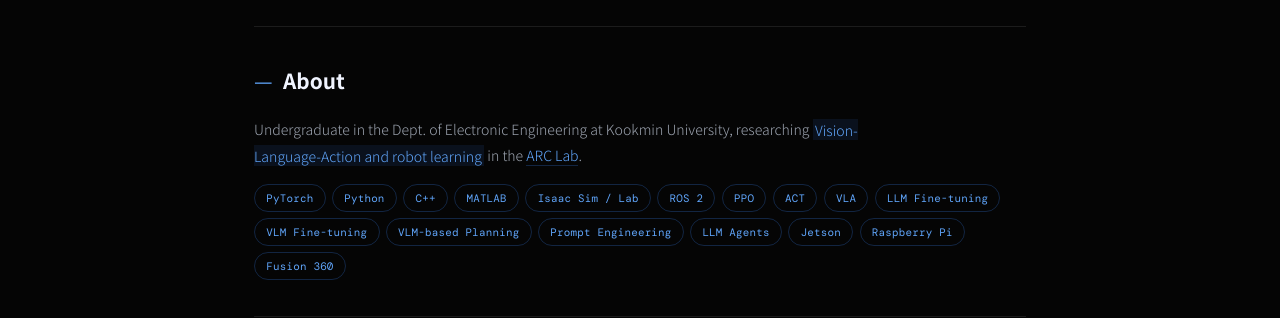
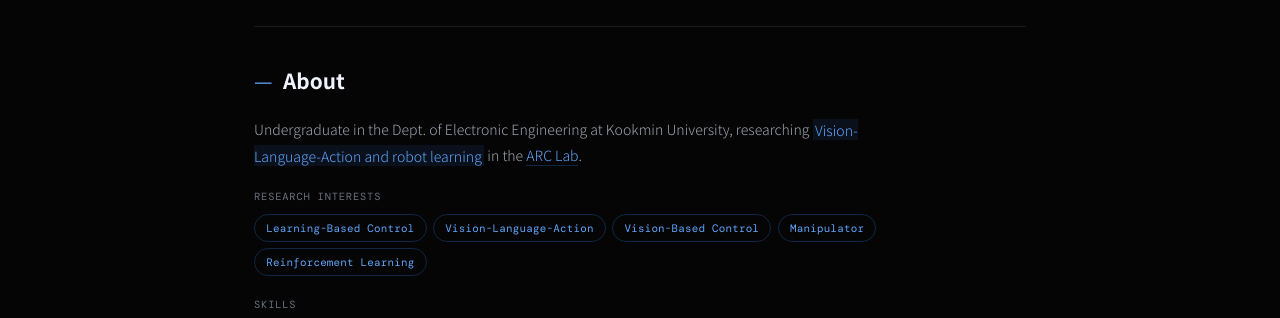
Before and after one commit to TAETAE77/TAETAE77.github.io, a plain HTML site: page index.html in a window 1280 px wide. Shown: the part 456-774 px from the top of the page. Drawn offline with nearby package versions, Linux system fonts and the light colour scheme; a web font is replaced by a local one.

Commit message:
Add research interests tags to About section
Co-Authored-By: Claude Sonnet 5.5 <noreply@anthropic.com>

```diff
--- a/index.html
+++ b/index.html
@@ -91,6 +91,8 @@
     .pub-item { display: grid; grid-template-columns: 120px 1fr; gap: 1.5rem; padding: 1.1rem 0; border-top: 1px solid var(--border); align-items: start; }
     .pub-meta { font-family: var(--mono); font-size: 0.7rem; color: var(--blue3); letter-spacing: 0.04em; }
     .pub-title { font-size: 0.88rem; color: var(--text); font-weight: 500; line-height: 1.5; margin-bottom: 0.25rem; }
+    .tag-label { font-family: var(--mono); font-size: 0.65rem; color: var(--muted); letter-spacing: 0.08em; text-transform: uppercase; margin-top: 1.25rem; }
+    .tag-label + .skill-tags { margin-top: 0.5rem; }
     .skill-tags { display: flex; flex-wrap: wrap; gap: 0.4rem; margin-top: 1rem; }
     .skill-tag { font-family: var(--mono); font-size: 0.68rem; color: var(--blue3); border: 1px solid var(--border2); border-radius: 999px; padding: 0.22rem 0.7rem; letter-spacing: 0.02em; }
     .pub-authors { font-size: 0.8rem; color: var(--muted); line-height: 1.5; margin-bottom: 0.25rem; }
@@ -169,6 +171,16 @@
         <span class="en">Undergraduate in the Dept. of Electronic Engineering at Kookmin University, researching <span class="hl">Vision-Language-Action and robot learning</span> in the <a href="https://sites.google.com/view/htseo" target="_blank" rel="noopener">ARC Lab</a>.</span>
         <span class="ko">국민대학교 전자공학부 학부생으로, <a href="https://sites.google.com/view/htseo" target="_blank" rel="noopener">ARC Lab</a>에서 <span class="hl">Vision-Language-Action과 로봇 학습</span>을 연구하고 있습니다.</span>
       </p>
+      <div class="tag-label"><span class="en">Research Interests</span><span class="ko">관심 분야</span></div>
+      <div class="skill-tags">
+        <span class="skill-tag">Learning-Based Control</span>
+        <span class="skill-tag">Vision-Language-Action</span>
+        <span class="skill-tag">Vision-Based Control</span>
+        <span class="skill-tag">Manipulator</span>
+        <span class="skill-tag">Reinforcement Learning</span>
+      </div>
+
+      <div class="tag-label"><span class="en">Skills</span><span class="ko">보유 기술</span></div>
       <div class="skill-tags">
         <span class="skill-tag">PyTorch</span>
         <span class="skill-tag">Python</span>
```
